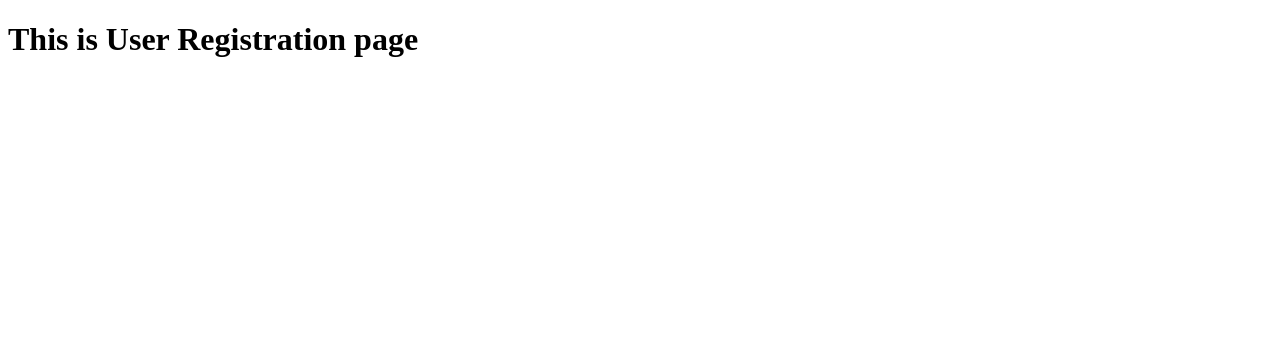
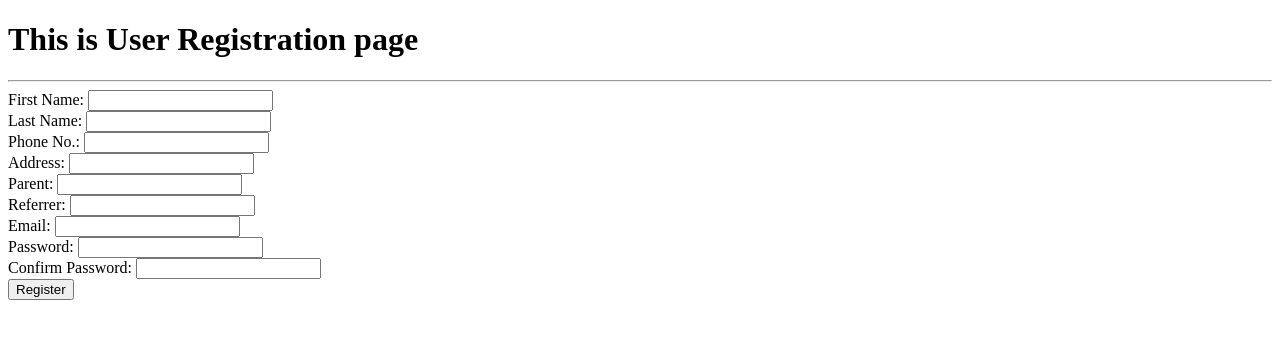
Before and after one commit to fahimhasan2020/ezy2biz, a Laravel app: page /u/register in a window 1280 px wide. Shown: the top 339 px of the page. Run offline with Laravel 8, Linux system fonts and the light colour scheme.

Commit message:
Adds basic User registration and login features

```diff
--- a/app/Http/Kernel.php
+++ b/app/Http/Kernel.php
@@ -1,5 +1,4 @@
 <?php
-
 namespace App\Http;
 
 use Illuminate\Foundation\Http\Kernel as HttpKernel;
@@ -60,6 +59,10 @@ class Kernel extends HttpKernel
         'signed' => \Illuminate\Routing\Middleware\ValidateSignature::class,
         'throttle' => \Illuminate\Routing\Middleware\ThrottleRequests::class,
         'verified' => \Illuminate\Auth\Middleware\EnsureEmailIsVerified::class,
+        'user-logged' => Middleware\RedirectIfUserLogged::class,
+        'user-not-logged' => Middleware\RedirectIfUserNotLogged::class,
+        'admin-logged' => Middleware\RedirectIfAdminLogged::class,
+        'admin-not-logged' => Middleware\RedirectIfAdminNotLogged::class
     ];
 
     /**
--- a/resources/views/user/register.blade.php
+++ b/resources/views/user/register.blade.php
@@ -9,5 +9,57 @@
 </head>
 <body>
 <h1>This is User Registration page</h1>
+<hr>
+<form action="{{route('user.register')}}" method="post">
+    @csrf
+    <label>
+        First Name:
+        <input type="text" name="first-name">
+    </label>
+    <br>
+    <label>
+        Last Name:
+        <input type="text" name="last-name">
+    </label>
+    <br>
+    <label>
+        Phone No.:
+        <input type="text" name="phone">
+    </label>
+    <br>
+    <label>
+        Address:
+        <input type="text" name="address">
+    </label>
+    <br>
+    <label>
+        Parent:
+        <input type="text" name="parent-id" >
+    </label>
+    <br>
+    <label>
+        Referrer:
+        <input type="text" name="referrer-id" >
+    </label>
+    <br>
+    <label>
+        Email:
+        <input type="email" name="email">
+    </label>
+    <br>
+    <label>
+        Password:
+        <input type="password" name="password">
+    </label>
+    <br>
+    <label>
+        Confirm Password:
+        <input type="password" name="confirm-password">
+    </label>
+    <br>
+    <label>
+        <input type="submit" name="submit" value="Register">
+    </label>
+</form>
 </body>
 </html>
--- a/routes/web.php
+++ b/routes/web.php
@@ -17,15 +17,13 @@ Route::get('/', function () {
 
 Route::get('/u/login', function () {
     return view('user.login');
-});
+})->middleware('user-logged');
 
-Route::get('/u/logout', function () {
-    return view('user.logout');
-});
+Route::post('/u/login', 'UserController@login')->name('user.login');
 
-Route::get('/u/register', function () {
-    return view('user.register');
-});
+Route::group(['middleware' => ['user-not-logged']], function () {
+
+    Route::get('/u/logout', 'UserController@logout');
 
     Route::get('/u/dashboard', function () {
         return view('user.dashboard');
@@ -55,6 +53,14 @@ Route::get('/u/settings', function () {
         return view('user.settings');
     });
 
+});
+
+Route::get('/u/register', function () {
+    return view('user.register');
+});
+
+Route::post('/u/register', 'UserController@register')->name('user.register');
+
 Route::get('/products', function () {
     return view('product.all');
 });
@@ -77,7 +83,9 @@ Route::get('/bulletin/{id}', function () {
 
 Route::get('/a/login', function () {
    return view('admin.login');
-});
+})->middleware('admin-logged');
+
+Route::group(['middleware' => ['admin-not-logged']], function () {
 
     Route::get('/a/logout', function () {
         return view('admin.logout');
@@ -138,3 +146,5 @@ Route::get('/a/bulletin/delete', function () {
     Route::get('/a/settings', function () {
         return view('admin.settings');
     });
+
+});
```
Also changed, not shown: resources/views/user/login.blade.php (+17 -0 lines), database/migrations/2019_03_06_105637_create_ezy2biz_db_tables.php. Lines whose indentation alone changed are shown as unchanged.
